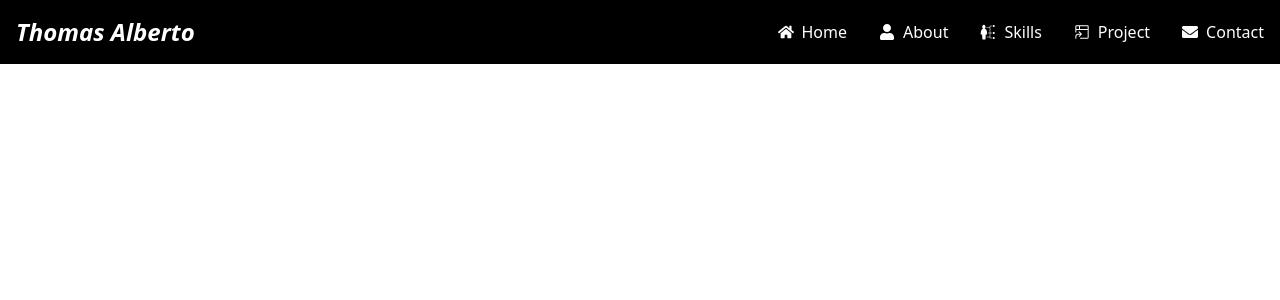
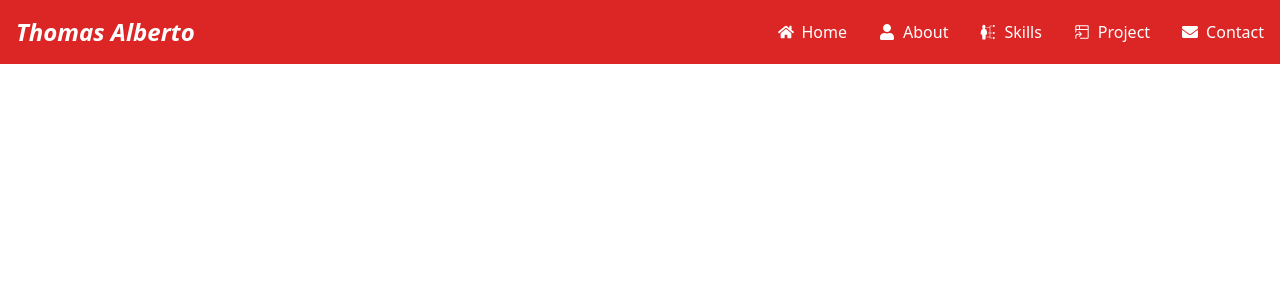
Before and after one commit to ThomasAlberto21/my-portfolio, a Next.js app: page / in a window 1280 px wide. Shown: the top 300 px of the page. Built offline with nearby package versions, Linux system fonts and the light colour scheme.

Commit message:
Navbar Selesai

```diff
--- a/components/Navbar/Nav.tsx
+++ b/components/Navbar/Nav.tsx
@@ -9,7 +9,7 @@ export default function Nav() {
   };
 
   return (
-    <nav className="bg-black border-gray-200">
+    <nav className="bg-red-600 border-gray-200">
       <div className="flex flex-wrap items-center justify-between max-w-screen-xl p-4 mx-auto">
         <Link href="/" className="flex items-center">
           <span className="self-center text-2xl italic font-bold text-white whitespace-nowrap">
@@ -19,7 +19,7 @@ export default function Nav() {
         <button
           onClick={toggleNavbar}
           type="button"
-          className="inline-flex items-center p-2 ml-3 text-sm text-gray-500 rounded-lg lg:hidden hover:bg-gray-100 focus:outline-none focus:ring-2 focus:ring-gray-200"
+          className="inline-flex items-center p-2 ml-3 text-sm text-white rounded-lg lg:hidden hover:bg-gray-500 focus:outline-none focus:ring-2 focus:ring-gray-200"
           data-collapse-toggle="navbar-default"
           aria-controls="navbar-default"
           aria-expanded="false"
@@ -40,7 +40,7 @@ export default function Nav() {
           </svg>
         </button>
 
-        <NavLinks navbarOpen={navbarOpen} toggleNavbar={toggleNavbar} />
+        <NavLinks navbarOpen={navbarOpen} />
       </div>
     </nav>
   );
--- a/components/Navbar/NavLinks.tsx
+++ b/components/Navbar/NavLinks.tsx
@@ -5,10 +5,9 @@ import { FaHome, FaUser, FaEnvelope } from "react-icons/fa";
 
 interface NavLinksProps {
   navbarOpen: boolean;
-  toggleNavbar: () => void;
 }
 
-export default function NavLinks({ navbarOpen, toggleNavbar }: NavLinksProps) {
+export default function NavLinks({ navbarOpen }: NavLinksProps) {
   const navLinks = [
     {
       name: "Home",
@@ -48,9 +47,10 @@ export default function NavLinks({ navbarOpen, toggleNavbar }: NavLinksProps) {
           <li key={navLink.name}>
             <Link
               href={navLink.link}
-              className="flex items-center py-2 pl-3 pr-4 text-white rounded text-gray lg:hover:bg-transparent lg:hover:text-blue-600 hover:bg-blue-600 lg:p-0 lg:justify-center"
+              className="flex items-center py-2 pl-3 pr-4 text-white rounded text-gray lg:hover:bg-transparent  hover:bg-white lg:p-0  lg:justify-center relative group hover:text-gray-700 lg:hover:text-white "
             >
               <div className="me-2">{navLink.icons}</div> {navLink.name}
+              <span className="lg:absolute lg:-bottom-1 lg:left-0 lg:w-0 lg:h-1 bg-white transition-all duration-200 group-hover:w-full"></span>
             </Link>
           </li>
         ))}
```
